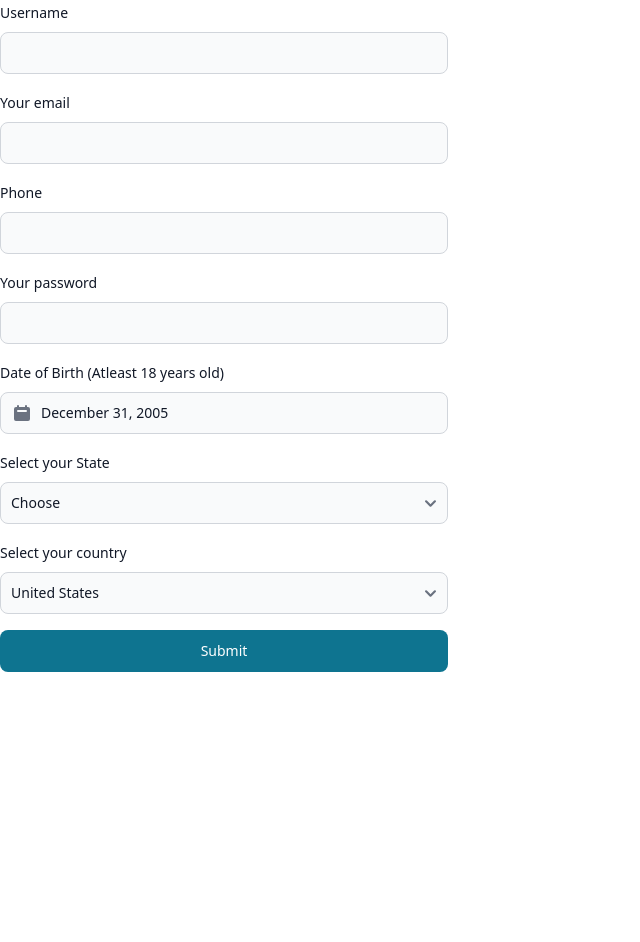
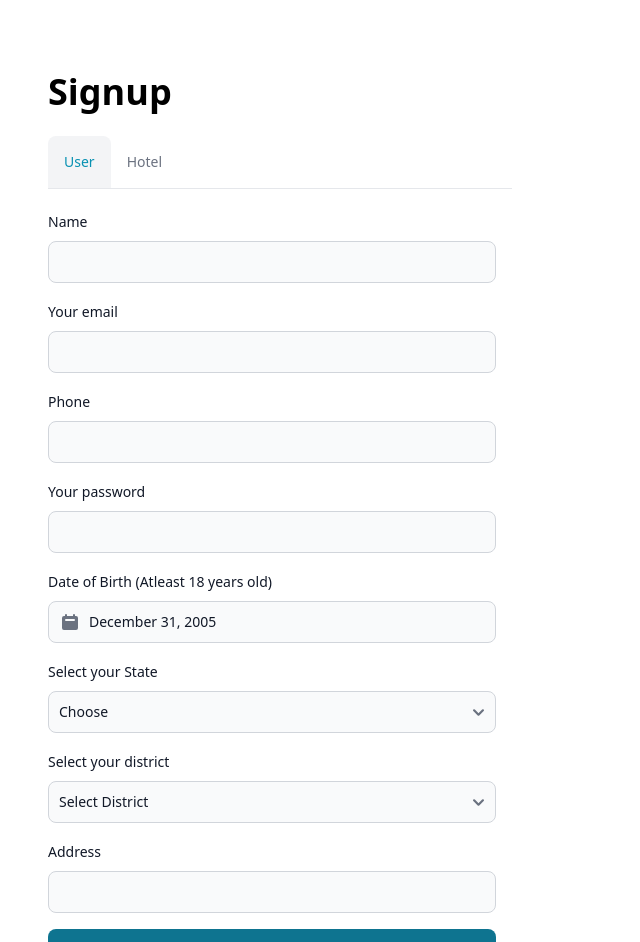
Before and after one commit to afreediz/odc_platform, a React (Create React App) app in the folder client/: page /signup in a window 1280 px wide. Shown: the top 942 px of the page, without its empty margins (0-640 px from the left). Before the commit the page ends 800 px from the top, so only its background shows below. Built offline with nearby package versions, Linux system fonts and the light colour scheme.

Commit message:
completed signup page

```diff
--- a/client/src/pages/Signup.jsx
+++ b/client/src/pages/Signup.jsx
@@ -1,5 +1,5 @@
 import React, { useState } from 'react'
-import { Button, Label, TextInput, Datepicker, Select } from "flowbite-react";
+import { Button, Label, TextInput, Datepicker, Select, Tabs, Textarea } from "flowbite-react";
 
 
 
@@ -32,11 +32,14 @@ const Signup = () => {
 
 
     return (
-        <div>
+        <div className='xl:max-w-[40%] md:max-w-[60%] max-w-[90%] md:m-6 md:p-6 m-3 p-3 border-sky-500'>
+            <h1 className='md:text-4xl   text-2xl font-semibold md:my-6 my-3'>Signup</h1>
+            <Tabs aria-label="Default tabs" style="default" className=''>
+                <Tabs.Item active title="User" >
                     <form className="flex max-w-md flex-col gap-4">
                         <div>
                             <div className="mb-2 block">
-                        <Label htmlFor="username" value="Username" />
+                                <Label htmlFor="username" value="Name" />
                             </div>
                             <TextInput id="username" type="text" required />
                         </div>
@@ -112,21 +115,145 @@ const Signup = () => {
 
                         <div className="max-w-md">
                             <div className="mb-2 block">
-                        <Label htmlFor="countries" value="Select your country" />
+                                <Label htmlFor="countries" value="Select your district" />
                             </div>
-                    <Select id="countries" required>
-                        <option>United States</option>
-                        <option>Canada</option>
-                        <option>France</option>
-                        <option>Germany</option>
+                            <Select id="districts">
+                                <option value="">Select District</option>
+                                {districts.map((district, index) => (
+                                    <option key={index} value={district}>{district}</option>
+                                ))}
                             </Select>
+                        </div>
+
+                        <div>
+                            <div className="mb-2 block">
+                                <Label htmlFor="addresss" value="Address" />
+                            </div>
+                            <TextInput id="address" type="text" required />
                         </div>
 
 
 
-                <Button type="submit">Submit</Button>
+                        <Button type="submit">Signup</Button>
                     </form>
+                </Tabs.Item>
+                <Tabs.Item active title="Hotel" >
+                    <form className="flex max-w-md flex-col gap-4">
+                        <div>
+                            <div className="mb-2 block">
+                                <Label htmlFor="hotelname" value="Hotel Name" />
                             </div>
+                            <TextInput id="hotelname" type="text" required />
+                        </div>
+
+                        <div>
+                            <div className="mb-2 block">
+                                <Label htmlFor="email" value="Your email" />
+                            </div>
+                            <TextInput id="email" type="email" required />
+                        </div>
+                        <div>
+                            <div className="mb-2 block">
+                                <Label htmlFor="phone" value="Phone" />
+                            </div>
+                            <TextInput id="phone" type="number" required />
+                        </div>
+                        <div>
+                            <div className="mb-2 block">
+                                <Label htmlFor="password1" value="Your password" />
+                            </div>
+                            <TextInput id="password1" type="password" required />
+                        </div>
+
+                        <div className="max-w-md">
+                            <div className="mb-2 block">
+                                <Label htmlFor="countries" value="Select your State" />
+                            </div>
+                            <Select id="states" value={selectedState} required onChange={handleStateChange}>
+                                <option value="">Choose</option>
+                                <option value="Andhra Pradesh">Andhra Pradesh</option>
+                                <option value="Arunachal Pradesh">Arunachal Pradesh</option>
+                                <option value="Assam">Assam</option>
+                                <option value="Bihar">Bihar</option>
+                                <option value="Chhattisgarh">Chhattisgarh</option>
+                                <option value="Goa">Goa</option>
+                                <option value="Gujarat">Gujarat</option>
+                                <option value="Haryana">Haryana</option>
+                                <option value="Himachal Pradesh">Himachal Pradesh</option>
+                                <option value="Jharkhand">Jharkhand</option>
+                                <option value="Karnataka">Karnataka</option>
+                                <option value="Kerala">Kerala</option>
+                                <option value="Madhya Pradesh">Madhya Pradesh</option>
+                                <option value="Maharashtra">Maharashtra</option>
+                                <option value="Manipur">Manipur</option>
+                                <option value="Meghalaya">Meghalaya</option>
+                                <option value="Mizoram">Mizoram</option>
+                                <option value="Nagaland">Nagaland</option>
+                                <option value="Odisha">Odisha</option>
+                                <option value="Punjab">Punjab</option>
+                                <option value="Rajasthan">Rajasthan</option>
+                                <option value="Sikkim">Sikkim</option>
+                                <option value="Tamil Nadu">Tamil Nadu</option>
+                                <option value="Telangana">Telangana</option>
+                                <option value="Tripura">Tripura</option>
+                                <option value="Uttar Pradesh">Uttar Pradesh</option>
+                                <option value="Uttarakhand">Uttarakhand</option>
+                                <option value="West Bengal">West Bengal</option>
+                                <option value="Andaman and Nicobar Islands">Andaman and Nicobar Islands</option>
+                                <option value="Chandigarh">Chandigarh</option>
+                                <option value="Dadra and Nagar Haveli">Dadra and Nagar Haveli</option>
+                                <option value="Daman and Diu">Daman and Diu</option>
+                                <option value="Lakshadweep">Lakshadweep</option>
+                                <option value="Delhi">Delhi</option>
+                                <option value="Puducherry">Puducherry</option>
+                            </Select>
+
+                        </div>
+
+                        <div className="max-w-md">
+                            <div className="mb-2 block">
+                                <Label htmlFor="countries" value="Select your district" />
+                            </div>
+                            <Select id="districts">
+                                <option value="">Select District</option>
+                                {districts.map((district, index) => (
+                                    <option key={index} value={district}>{district}</option>
+                                ))}
+                            </Select>
+                        </div>
+
+                        <div>
+                            <div className="mb-2 block">
+                                <Label htmlFor="addresss" value="Address" />
+                            </div>
+                            <TextInput id="address" type="text" required />
+                        </div>
+
+                        <div>
+                            <div className="mb-2 block">
+                                <Label htmlFor="hotel_num" value="Hotel number" />
+                            </div>
+                            <TextInput id="hotel_num" type="number" required />
+                        </div>
+
+                        <div className="max-w-md">
+                            <div className="mb-2 block">
+                                <Label htmlFor="description" value="Description" />
+                            </div>
+                            <Textarea id="descripiton"  required rows={4} />
+                        </div>
+
+
+
+                        <Button type="submit">Signup</Button>
+                    </form>
+                </Tabs.Item>
+
+            </Tabs>
+
+
+        </div>
+
     )
 }
 
```
Lines whose indentation alone changed are shown as unchanged.
